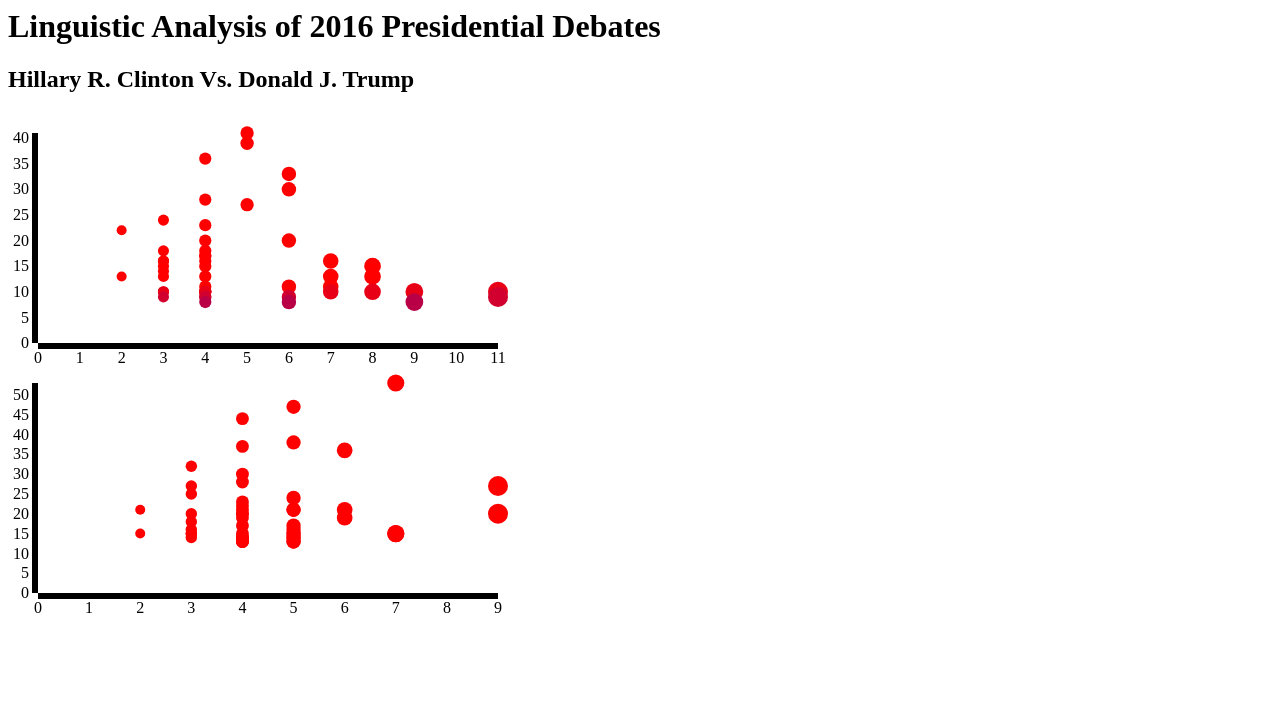
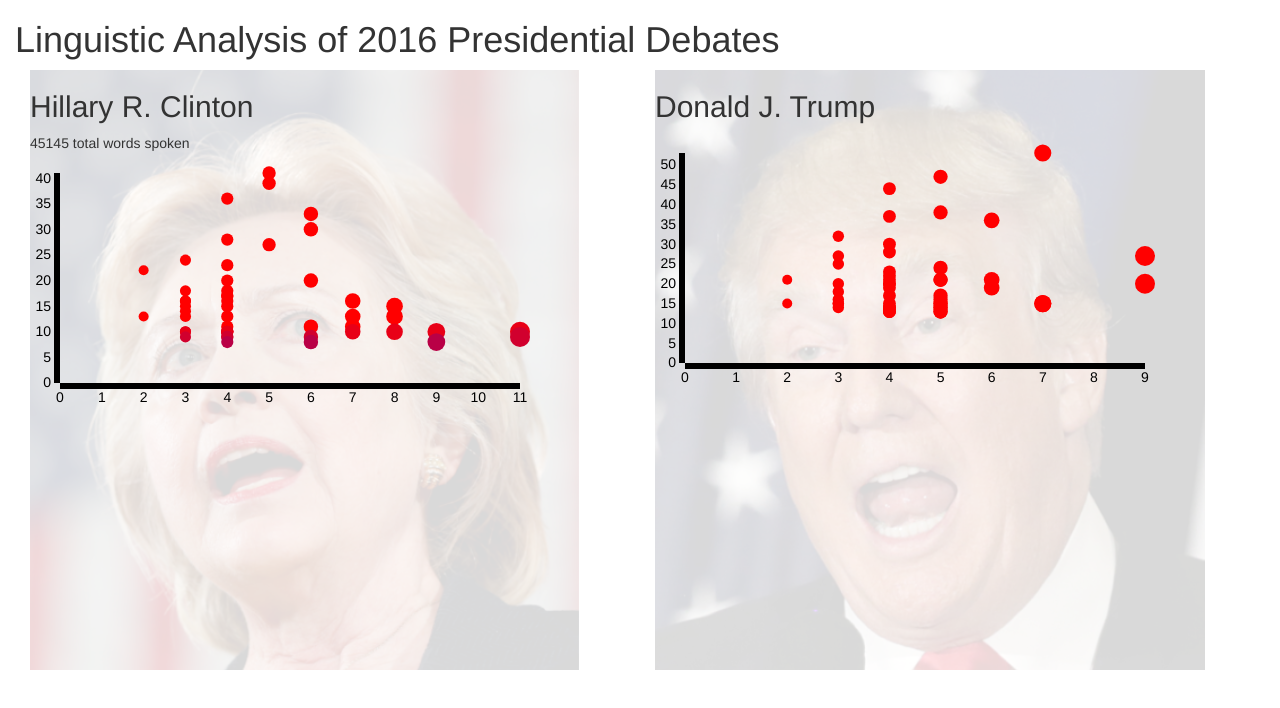
Before and after one commit to JEverhart383/debate-analysis, a plain HTML site: page index.html in a window 1280 px wide. Drawn offline with nearby package versions, Linux system fonts and the light colour scheme.

Commit message:
updated layout

```diff
--- a/index.html
+++ b/index.html
@@ -6,7 +6,7 @@
   <meta name="description" content="description here">
   <meta name="keywords" content="keywords,here">
   <!-- Latest compiled and minified CSS -->
-<!-- <link rel="stylesheet" href="https://maxcdn.bootstrapcdn.com/bootstrap/3.3.7/css/bootstrap.min.css" integrity="sha384-BVYiiSIFeK1dGmJRAkycuHAHRg32OmUcww7on3RYdg4Va+PmSTsz/K68vbdEjh4u" crossorigin="anonymous"> -->
+<link rel="stylesheet" href="https://maxcdn.bootstrapcdn.com/bootstrap/3.3.7/css/bootstrap.min.css" integrity="sha384-BVYiiSIFeK1dGmJRAkycuHAHRg32OmUcww7on3RYdg4Va+PmSTsz/K68vbdEjh4u" crossorigin="anonymous">
 
 <script src="https://d3js.org/d3.v3.min.js" charset="utf-8"></script>
 <style type="text/css">
@@ -53,19 +53,46 @@
     border-width: 9px;
     margin-left:-9px;
 }
+
+
+.clinton-bg,
+.trump-bg {
+  position: relative;
+  min-height: 600px;
+}
+
+
+.clinton-img,
+.trump-img {
+  position: absolute;
+  height: 600px;
+  max-width: 550px;
+  opacity: .15;
+  z-index: -100;
+}
+
+
 </style>
 
 </head>
   <body>
+  <div class="container-fluid">
   <h1>Linguistic Analysis of 2016 Presidential Debates</h1>
-  <h2>Hillary R. Clinton Vs. Donald J. Trump</h2>
-  <div class="container-fluid">
 
-    <div class="col-lg-6">
-      <div id="clinton-results"></div>
+    <div class="col-lg-6 clinton-bg">
+    <img class="img img-responsive clinton-img" src="./images/clinton.png">
+    <h2>Hillary R. Clinton</h2>
+    <div id="clinton-total">45145 total words spoken</div>
+      <div id="clinton-results">
+
+      </div>
     </div>
-    <div class="col-lg-6">
-      <div id="trump-results"></div>
+    <div class="col-lg-6 trump-bg">
+    <img class="img img-responsive trump-img" src="./images/trump.png">
+        <h2>Donald J. Trump</h2>
+      <div id="trump-results">
+
+      </div>
     </div>
 
   </div>
```
